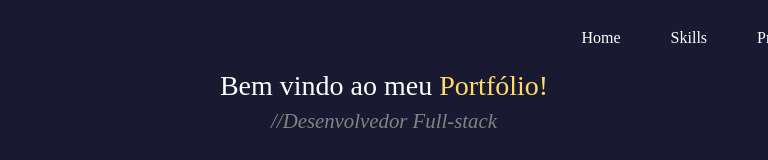
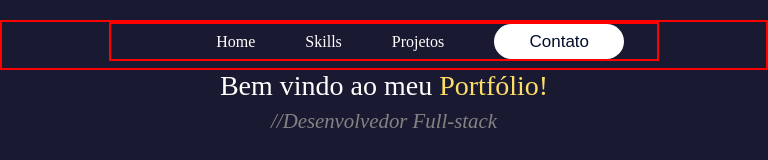
Before and after one commit to jasonmark798/Portfolio, a React (Vite) app: page / in a window 768 px wide. Shown: the top 160 px of the page. Built offline with nearby package versions, Linux system fonts and the light colour scheme; a web font is replaced by a local one.

Commit message:
1.3 - Responsividade Nav Tablets/Celulares

```diff
--- a/src/components/Header.css
+++ b/src/components/Header.css
@@ -39,3 +39,27 @@ i {
     text-decoration: none;
     margin-left: 50px;
 }
+
+
+@media screen and (max-width: 500px) {
+    header {
+        display: none;
+    }
+}
+
+@media screen and (min-width: 501px) and (max-width: 1100px) {
+
+    header {
+        display: flex;
+        justify-content: center;
+        border: 2px solid red;
+    }
+
+    nav {
+        display: flex;
+        justify-content: center;
+        align-items: center;
+        border: 2px solid red;
+        transform: translateX(0px);
+    }
+}
```
